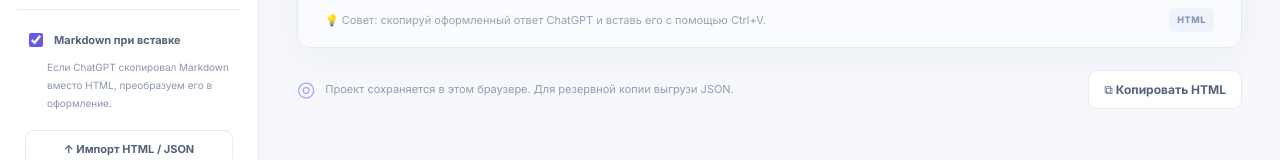
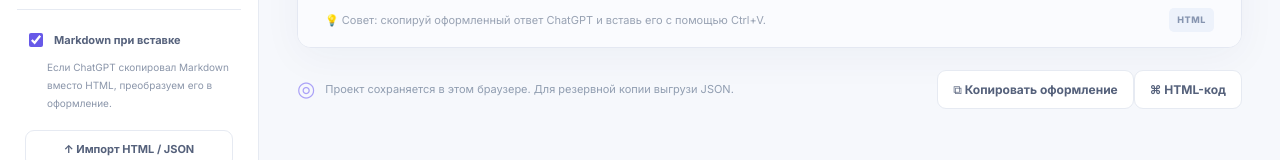
Before and after one commit to CrossDoomDev/redactor, a plain HTML site: page index.html in a window 1280 px wide. Shown: the part 1199-1359 px from the top of the page. Drawn offline with Linux system fonts and the light colour scheme.

Commit message:
Add rich HTML clipboard export for pasting into course platforms

```diff
--- a/index.html
+++ b/index.html
@@ -131,7 +131,7 @@
 
           <div class="bottom-bar">
             <div class="bottom-notice"><span class="notice-icon">◎</span><span>Проект сохраняется в этом браузере. Для резервной копии выгрузи JSON.</span></div>
-            <button type="button" class="button button-secondary" id="copyHtml">⧉ Копировать HTML</button>
+            <div class="bottom-buttons"><button type="button" class="button button-secondary" id="copyRich">⧉ Копировать оформление</button><button type="button" class="button button-secondary" id="copyHtml">⌘ HTML-код</button></div>
           </div>
         </div>
       </main>
```
